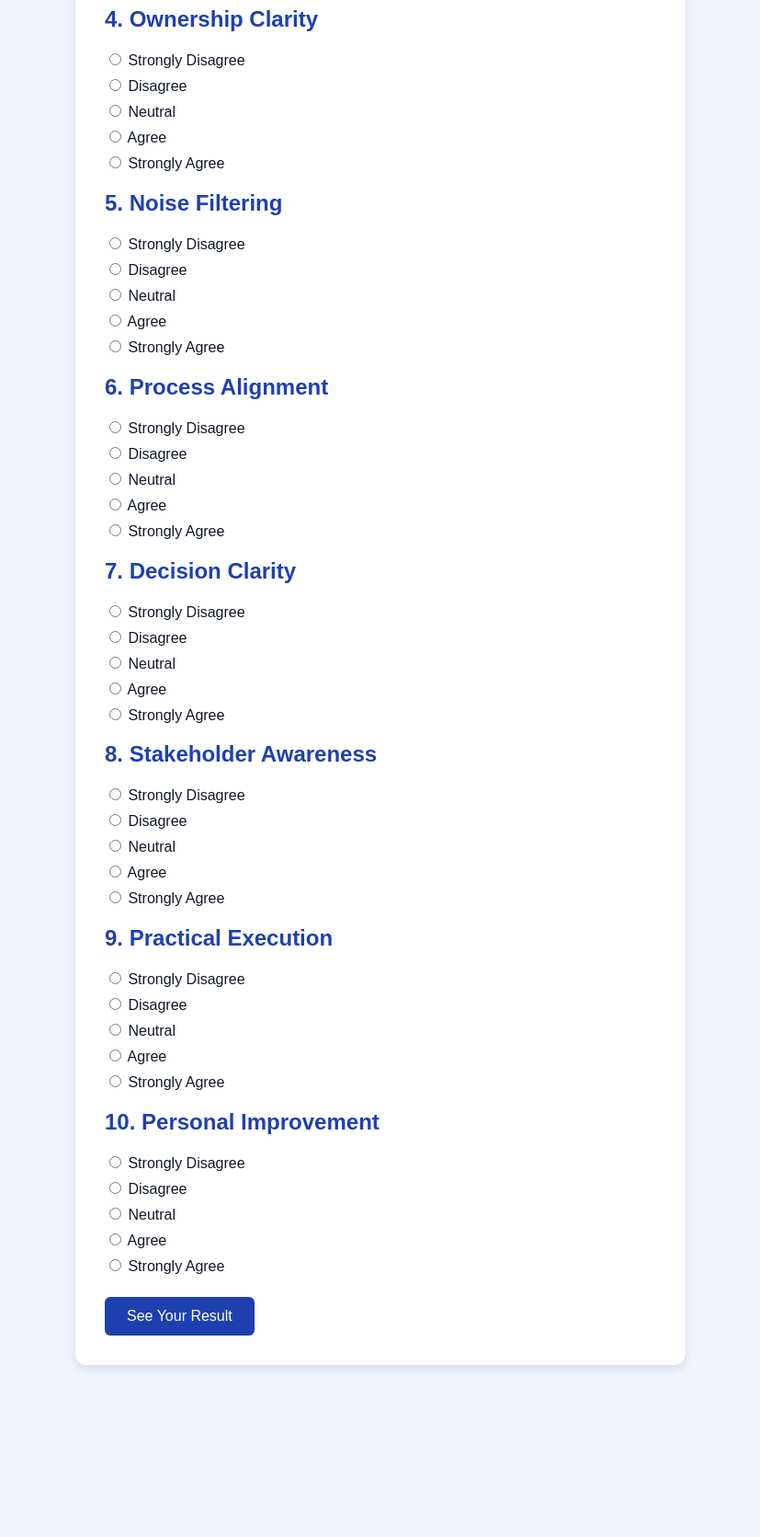
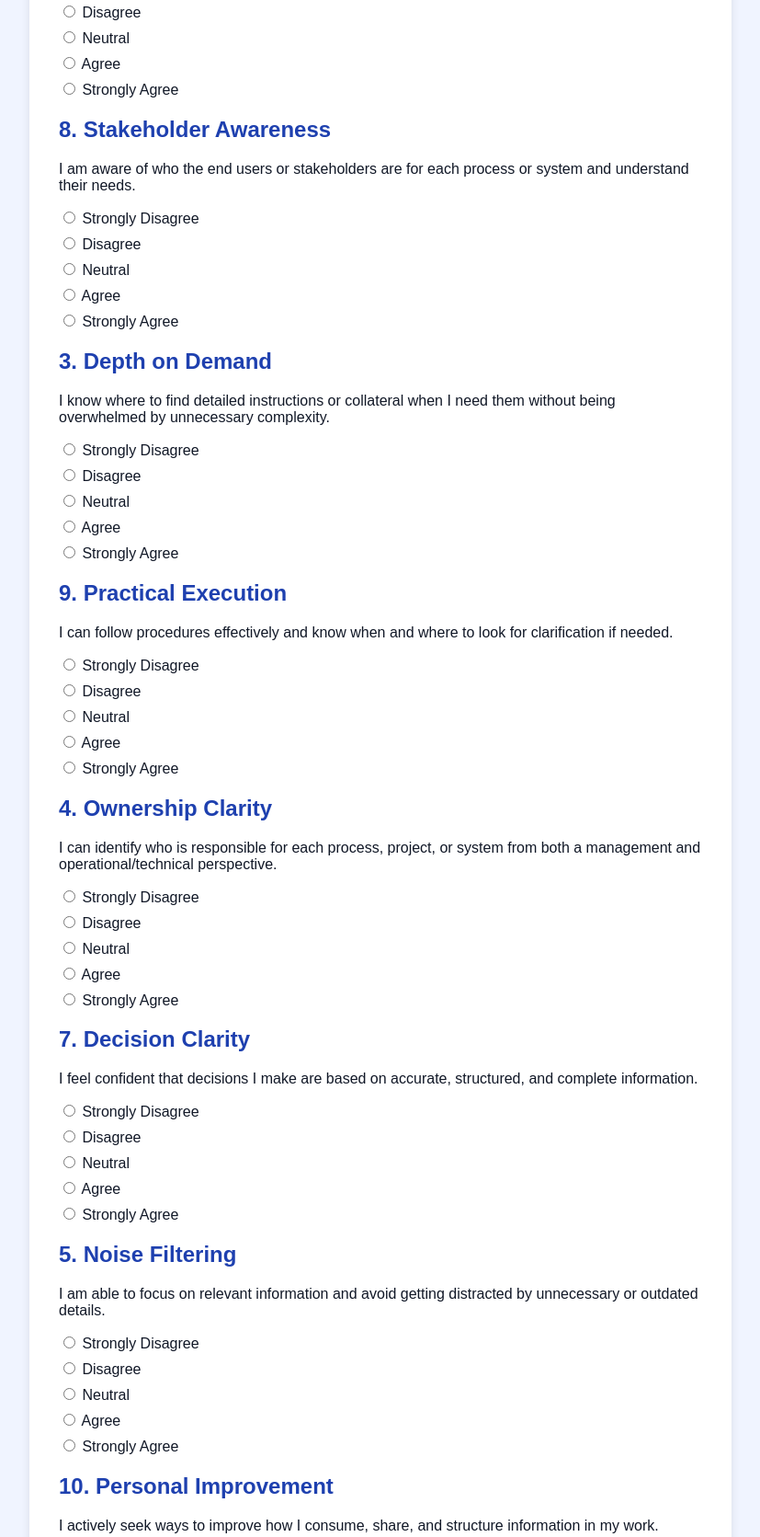
Before and after one commit to MartinDimos/martindimoski.github.io, a plain HTML site: page communication-and-info-test/index.html in a window 1280 px wide. Shown: the part 798-2469 px from the top of the page at 92% size, without its empty margins (226-1053 px from the left). Before the commit the page ends 2322 px from the top, so only its background shows below. Drawn offline with Linux system fonts and the light colour scheme.

Commit message:
Update index.html

```diff
--- a/communication-and-info-test/index.html
+++ b/communication-and-info-test/index.html
@@ -20,7 +20,7 @@
     background: #ffffff;
     padding: 2rem;
     border-radius: 12px;
-    max-width: 600px;
+    max-width: 700px;
     margin: auto;
     box-shadow: 0 4px 10px rgba(0,0,0,0.1);
   }
@@ -43,7 +43,7 @@
   }
 
   #result {
-    max-width: 600px;
+    max-width: 700px;
     margin: 2rem auto;
     padding: 2rem;
     border: 2px solid #1e40af;
@@ -70,9 +70,11 @@
 <p>Answer the following 10 questions to see how well your company structures and shares information according to modern organizational principles.</p>
 
 <form id="quiz">
-  <!-- Question 1 -->
+
+  <!-- Orientation -->
   <div>
     <h2>1. Orientation Clarity</h2>
+    <p>I clearly understand why processes, projects, or systems exist and what their high-level purpose is.</p>
     <label><input type="radio" name="q1" value="1"> Strongly Disagree</label>
     <label><input type="radio" name="q1" value="2"> Disagree</label>
     <label><input type="radio" name="q1" value="3"> Neutral</label>
@@ -80,9 +82,20 @@
     <label><input type="radio" name="q1" value="5"> Strongly Agree</label>
   </div>
 
-  <!-- Question 2 -->
+  <div>
+    <h2>6. Process Alignment</h2>
+    <p>I understand how individual processes and tasks contribute to overall organizational goals.</p>
+    <label><input type="radio" name="q6" value="1"> Strongly Disagree</label>
+    <label><input type="radio" name="q6" value="2"> Disagree</label>
+    <label><input type="radio" name="q6" value="3"> Neutral</label>
+    <label><input type="radio" name="q6" value="4"> Agree</label>
+    <label><input type="radio" name="q6" value="5"> Strongly Agree</label>
+  </div>
+
+  <!-- Context -->
   <div>
     <h2>2. Context Awareness</h2>
+    <p>I understand how processes and systems fit into the bigger organizational picture and interact with each other.</p>
     <label><input type="radio" name="q2" value="1"> Strongly Disagree</label>
     <label><input type="radio" name="q2" value="2"> Disagree</label>
     <label><input type="radio" name="q2" value="3"> Neutral</label>
@@ -90,9 +103,20 @@
     <label><input type="radio" name="q2" value="5"> Strongly Agree</label>
   </div>
 
-  <!-- Question 3 -->
+  <div>
+    <h2>8. Stakeholder Awareness</h2>
+    <p>I am aware of who the end users or stakeholders are for each process or system and understand their needs.</p>
+    <label><input type="radio" name="q8" value="1"> Strongly Disagree</label>
+    <label><input type="radio" name="q8" value="2"> Disagree</label>
+    <label><input type="radio" name="q8" value="3"> Neutral</label>
+    <label><input type="radio" name="q8" value="4"> Agree</label>
+    <label><input type="radio" name="q8" value="5"> Strongly Agree</label>
+  </div>
+
+  <!-- Depth -->
   <div>
     <h2>3. Depth on Demand</h2>
+    <p>I know where to find detailed instructions or collateral when I need them without being overwhelmed by unnecessary complexity.</p>
     <label><input type="radio" name="q3" value="1"> Strongly Disagree</label>
     <label><input type="radio" name="q3" value="2"> Disagree</label>
     <label><input type="radio" name="q3" value="3"> Neutral</label>
@@ -100,9 +124,20 @@
     <label><input type="radio" name="q3" value="5"> Strongly Agree</label>
   </div>
 
-  <!-- Question 4 -->
+  <div>
+    <h2>9. Practical Execution</h2>
+    <p>I can follow procedures effectively and know when and where to look for clarification if needed.</p>
+    <label><input type="radio" name="q9" value="1"> Strongly Disagree</label>
+    <label><input type="radio" name="q9" value="2"> Disagree</label>
+    <label><input type="radio" name="q9" value="3"> Neutral</label>
+    <label><input type="radio" name="q9" value="4"> Agree</label>
+    <label><input type="radio" name="q9" value="5"> Strongly Agree</label>
+  </div>
+
+  <!-- Ownership -->
   <div>
     <h2>4. Ownership Clarity</h2>
+    <p>I can identify who is responsible for each process, project, or system from both a management and operational/technical perspective.</p>
     <label><input type="radio" name="q4" value="1"> Strongly Disagree</label>
     <label><input type="radio" name="q4" value="2"> Disagree</label>
     <label><input type="radio" name="q4" value="3"> Neutral</label>
@@ -110,9 +145,20 @@
     <label><input type="radio" name="q4" value="5"> Strongly Agree</label>
   </div>
 
-  <!-- Question 5 -->
+  <div>
+    <h2>7. Decision Clarity</h2>
+    <p>I feel confident that decisions I make are based on accurate, structured, and complete information.</p>
+    <label><input type="radio" name="q7" value="1"> Strongly Disagree</label>
+    <label><input type="radio" name="q7" value="2"> Disagree</label>
+    <label><input type="radio" name="q7" value="3"> Neutral</label>
+    <label><input type="radio" name="q7" value="4"> Agree</label>
+    <label><input type="radio" name="q7" value="5"> Strongly Agree</label>
+  </div>
+
+  <!-- Noise / Filtering -->
   <div>
     <h2>5. Noise Filtering</h2>
+    <p>I am able to focus on relevant information and avoid getting distracted by unnecessary or outdated details.</p>
     <label><input type="radio" name="q5" value="1"> Strongly Disagree</label>
     <label><input type="radio" name="q5" value="2"> Disagree</label>
     <label><input type="radio" name="q5" value="3"> Neutral</label>
@@ -120,49 +166,9 @@
     <label><input type="radio" name="q5" value="5"> Strongly Agree</label>
   </div>
 
-  <!-- Question 6 -->
-  <div>
-    <h2>6. Process Alignment</h2>
-    <label><input type="radio" name="q6" value="1"> Strongly Disagree</label>
-    <label><input type="radio" name="q6" value="2"> Disagree</label>
-    <label><input type="radio" name="q6" value="3"> Neutral</label>
-    <label><input type="radio" name="q6" value="4"> Agree</label>
-    <label><input type="radio" name="q6" value="5"> Strongly Agree</label>
-  </div>
-
-  <!-- Question 7 -->
-  <div>
-    <h2>7. Decision Clarity</h2>
-    <label><input type="radio" name="q7" value="1"> Strongly Disagree</label>
-    <label><input type="radio" name="q7" value="2"> Disagree</label>
-    <label><input type="radio" name="q7" value="3"> Neutral</label>
-    <label><input type="radio" name="q7" value="4"> Agree</label>
-    <label><input type="radio" name="q7" value="5"> Strongly Agree</label>
-  </div>
-
-  <!-- Question 8 -->
-  <div>
-    <h2>8. Stakeholder Awareness</h2>
-    <label><input type="radio" name="q8" value="1"> Strongly Disagree</label>
-    <label><input type="radio" name="q8" value="2"> Disagree</label>
-    <label><input type="radio" name="q8" value="3"> Neutral</label>
-    <label><input type="radio" name="q8" value="4"> Agree</label>
-    <label><input type="radio" name="q8" value="5"> Strongly Agree</label>
-  </div>
-
-  <!-- Question 9 -->
-  <div>
-    <h2>9. Practical Execution</h2>
-    <label><input type="radio" name="q9" value="1"> Strongly Disagree</label>
-    <label><input type="radio" name="q9" value="2"> Disagree</label>
-    <label><input type="radio" name="q9" value="3"> Neutral</label>
-    <label><input type="radio" name="q9" value="4"> Agree</label>
-    <label><input type="radio" name="q9" value="5"> Strongly Agree</label>
-  </div>
-
-  <!-- Question 10 -->
   <div>
     <h2>10. Personal Improvement</h2>
+    <p>I actively seek ways to improve how I consume, share, and structure information in my work.</p>
     <label><input type="radio" name="q10" value="1"> Strongly Disagree</label>
     <label><input type="radio" name="q10" value="2"> Disagree</label>
     <label><input type="radio" name="q10" value="3"> Neutral</label>
```
